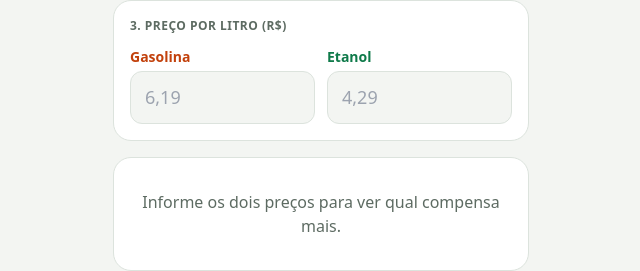
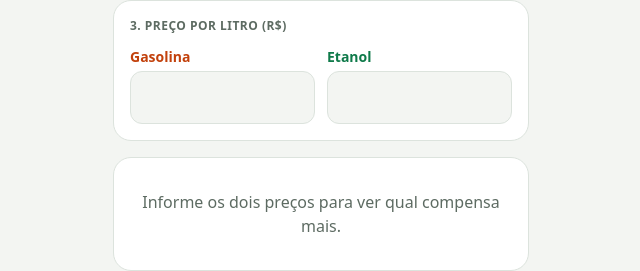
Before and after one commit to demirleite/etanol-ou-gasolina, a plain HTML site: page index.html in a window 1280 px wide. Shown: the part 378-649 px from the top of the page, 319-959 px from the left. Drawn offline with Linux system fonts and the light colour scheme.

Commit message:
Campos de preço sem valor padrão; último preço mostrado como exemplo
Co-Authored-By: Claude Opus 5.5 <noreply@anthropic.com>

```diff
--- a/index.html
+++ b/index.html
@@ -88,11 +88,11 @@
     <div class="grid grid-cols-2 gap-3">
       <div class="flex flex-col gap-1">
         <label for="pGas" class="text-sm font-bold" style="color:var(--gas)">Gasolina</label>
-        <input id="pGas" class="field" inputmode="decimal" placeholder="6,19" autocomplete="off">
+        <input id="pGas" class="field" inputmode="decimal" autocomplete="off">
       </div>
       <div class="flex flex-col gap-1">
         <label for="pEta" class="text-sm font-bold" style="color:var(--accent)">Etanol</label>
-        <input id="pEta" class="field" inputmode="decimal" placeholder="4,29" autocomplete="off">
+        <input id="pEta" class="field" inputmode="decimal" autocomplete="off">
       </div>
     </div>
   </section>
@@ -143,8 +143,8 @@ function montarLista() {
   $("carro").innerHTML = carros.map((c, i) => `<option value="${i}">${c.nome}</option>`).join("");
   const salvo = parseInt(store.get("carro"), 10);
   if (salvo >= 0 && salvo < carros.length) $("carro").value = salvo;
-  $("pGas").value = store.get("pGas") || "";
-  $("pEta").value = store.get("pEta") || "";
+  $("pGas").placeholder = store.get("pGas") || "";
+  $("pEta").placeholder = store.get("pEta") || "";
 }
 
 function setUso(u) {
@@ -166,7 +166,8 @@ function calcular() {
     `<div>Etanol: <b>${n1(kmEta)} km/l</b> (${uso})</div>`;
 
   const pGas = parsePreco($("pGas").value), pEta = parsePreco($("pEta").value);
-  store.set("pGas", $("pGas").value); store.set("pEta", $("pEta").value);
+  if ($("pGas").value) store.set("pGas", $("pGas").value);
+  if ($("pEta").value) store.set("pEta", $("pEta").value);
   const out = $("resultado");
 
   if (!pGas || !pEta) {
```
